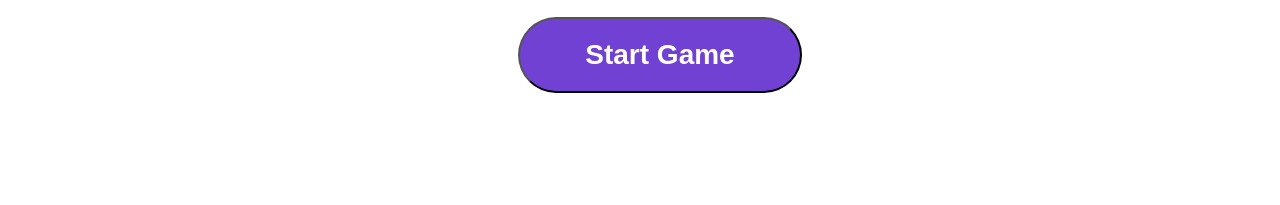
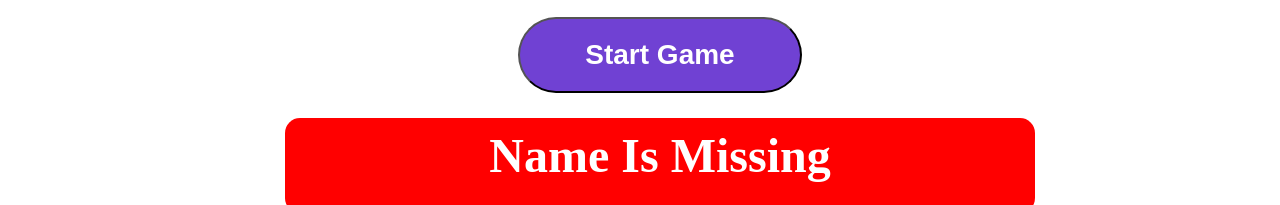
Before and after one commit to MahdyHasanDev/Number-guessing-game, a plain HTML site: page index.html in a window 1280 px wide. Both pictures are taken after a click on the button "Start Game". Shown: the part 595-800 px from the top of the page. Drawn offline with Linux system fonts and the light colour scheme.

Commit message:
Game Update

```diff
--- a/css/style.css
+++ b/css/style.css
@@ -45,4 +45,13 @@ padding: 200px 0;
     font-size: 28px;
     font-weight: 700;
     color: white;
+    margin-bottom: 25px;
 }
+.homeOneError{
+    padding: 10px  15px ;
+    background: red;
+    border-radius: 15px;
+    color: white;
+    text-align: center;
+    display: none;
+}
--- a/index.html
+++ b/index.html
@@ -11,9 +11,14 @@
         <div class="container">
             <div class="gameScreen">
                 <div class="gameContent">
+                    <!-- Screen One  -->
                     <h1>Wanna Play Game?</h1>
                     <input type="text" placeholder="What Is Your Name" class="nameInput">
                     <button class="startGame"> Start Game</button>
+                    <div class="homeOneError">
+                        <h1>Name Is Missing</h1>
+                    </div>
+                    <!-- Screen One  -->
                 </div>
             </div>
         </div>
--- a/js/script.js
+++ b/js/script.js
@@ -1,8 +1,18 @@
 let nameInput = document.querySelector(".nameInput")
 console.log(nameInput);
 let startGame = document.querySelector(".startGame")
+let homeOneError = document.querySelector(".homeOneError")
 // console.log(startGame);
 
 startGame.addEventListener("click",  function(){
-    console.log(nameInput.value);
+
+    if (nameInput.value == ""){
+       homeOneError.style.display="block";
+    }
+
+    else{
+        console.log(nameInput.value);
+       homeOneError.style.display="none";
+    }
+
 })
```
